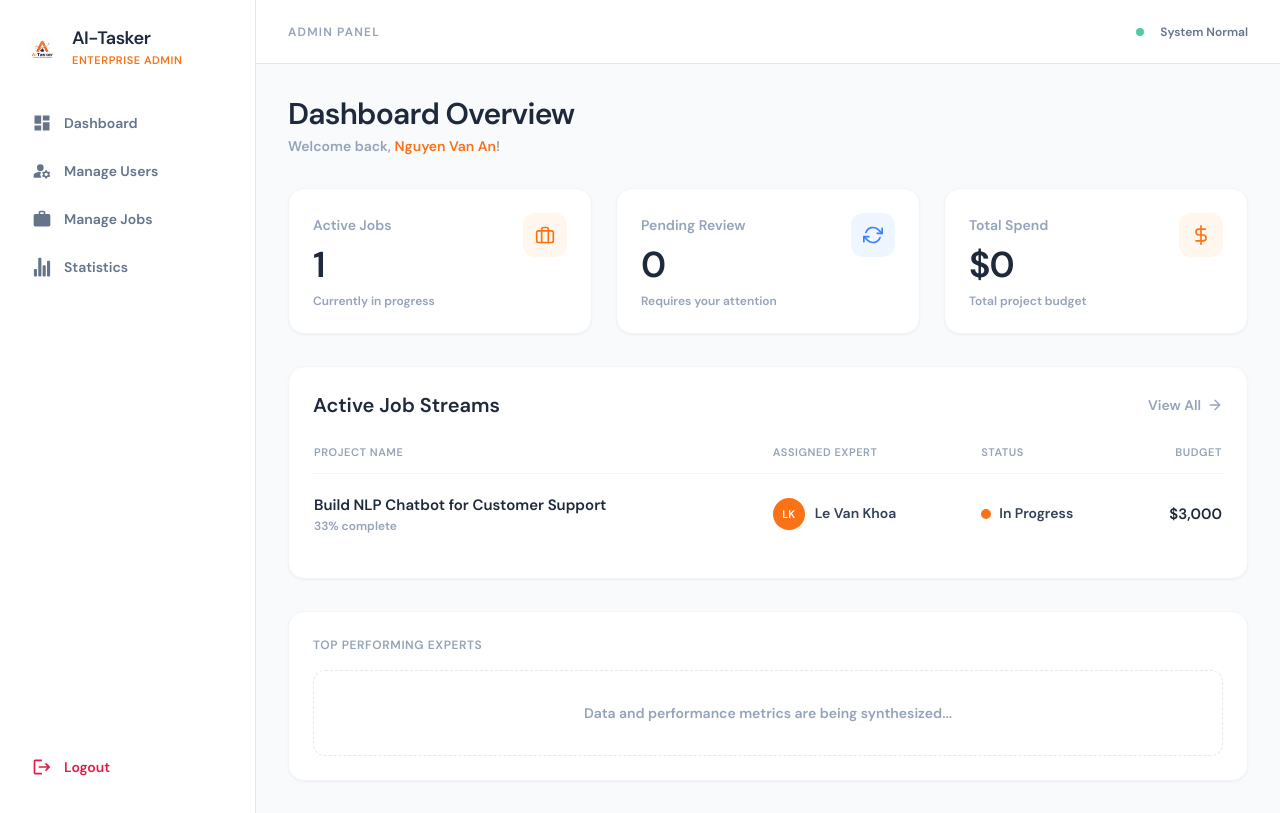
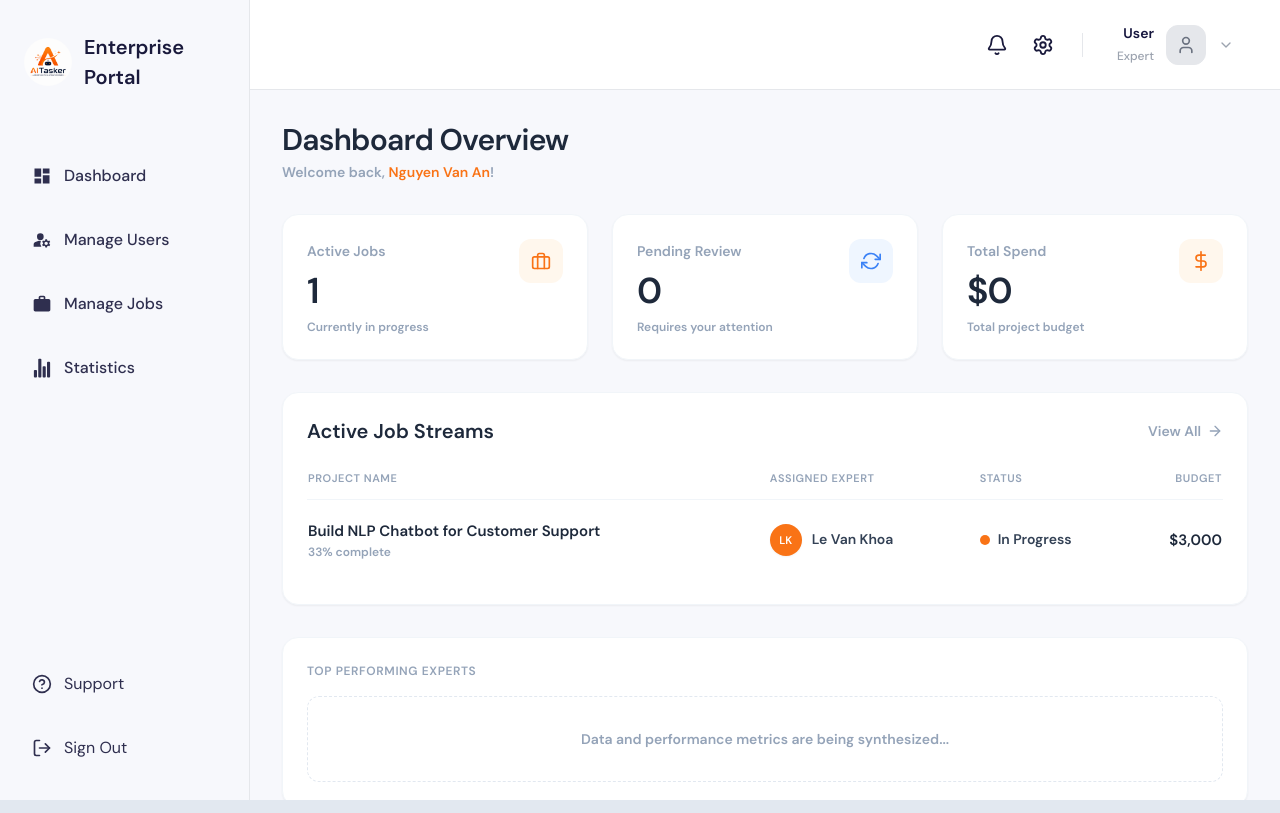
Before and after one commit to Kiennlvt/AITasker, a React (Vite) app in the folder frontend/: page /admin in a window 1280 px wide. Built offline with nearby package versions, Linux system fonts and the light colour scheme.

Commit message:
refactor admin page

```diff
--- a/frontend/src/App.jsx
+++ b/frontend/src/App.jsx
@@ -31,7 +31,7 @@
 // ==========================================
 // ĐOẠN THEM MỚI 1: IMPORT CÁC TRANG ADMIN CỦA ÔNG
 // ==========================================
-import AdminLayout from "./pages/admin/AdminLayout";
+import AdminLayout from "./components/layout/AdminLayout";
 import AdminDashboardPage from "./pages/admin/AdminDashboardPage";
 import ManageUsersPage from "./pages/admin/ManageUsersPage";
 import ManageJobsPage from "./pages/admin/ManageJobsPage";
--- /dev/null
+++ b/frontend/src/components/layout/AdminLayout.jsx
@@ -0,0 +1,31 @@
+import React from "react";
+import { Outlet } from "react-router-dom";
+import { MdDashboard, MdManageAccounts, MdWork } from "react-icons/md";
+import { IoStatsChart } from "react-icons/io5";
+import Sidebar from "../ui/Siderbar";
+import Header from "../ui/Header";
+
+export default function AdminLayout() {
+  const menuItems = [
+    { path: "/admin/dashboard", name: "Dashboard", icon: <MdDashboard className="text-xl" /> },
+    { path: "/admin/users", name: "Manage Users", icon: <MdManageAccounts className="text-xl" /> },
+    { path: "/admin/jobs", name: "Manage Jobs", icon: <MdWork className="text-xl" /> },
+    { path: "/admin/statistics", name: "Statistics", icon: <IoStatsChart className="text-xl" /> },
+  ];
+
+  return (
+    <div className="flex h-screen bg-[#f7f8fc]">
+      <Sidebar
+        menuItems={menuItems}
+        theme="orange"
+        portalName="Enterprise Portal"
+      />
+      <div className="flex-1 flex flex-col overflow-hidden">
+        <Header />
+        <main className="flex-1 overflow-y-auto p-8">
+          <Outlet />
+        </main>
+      </div>
+    </div>
+  );
+}
```
